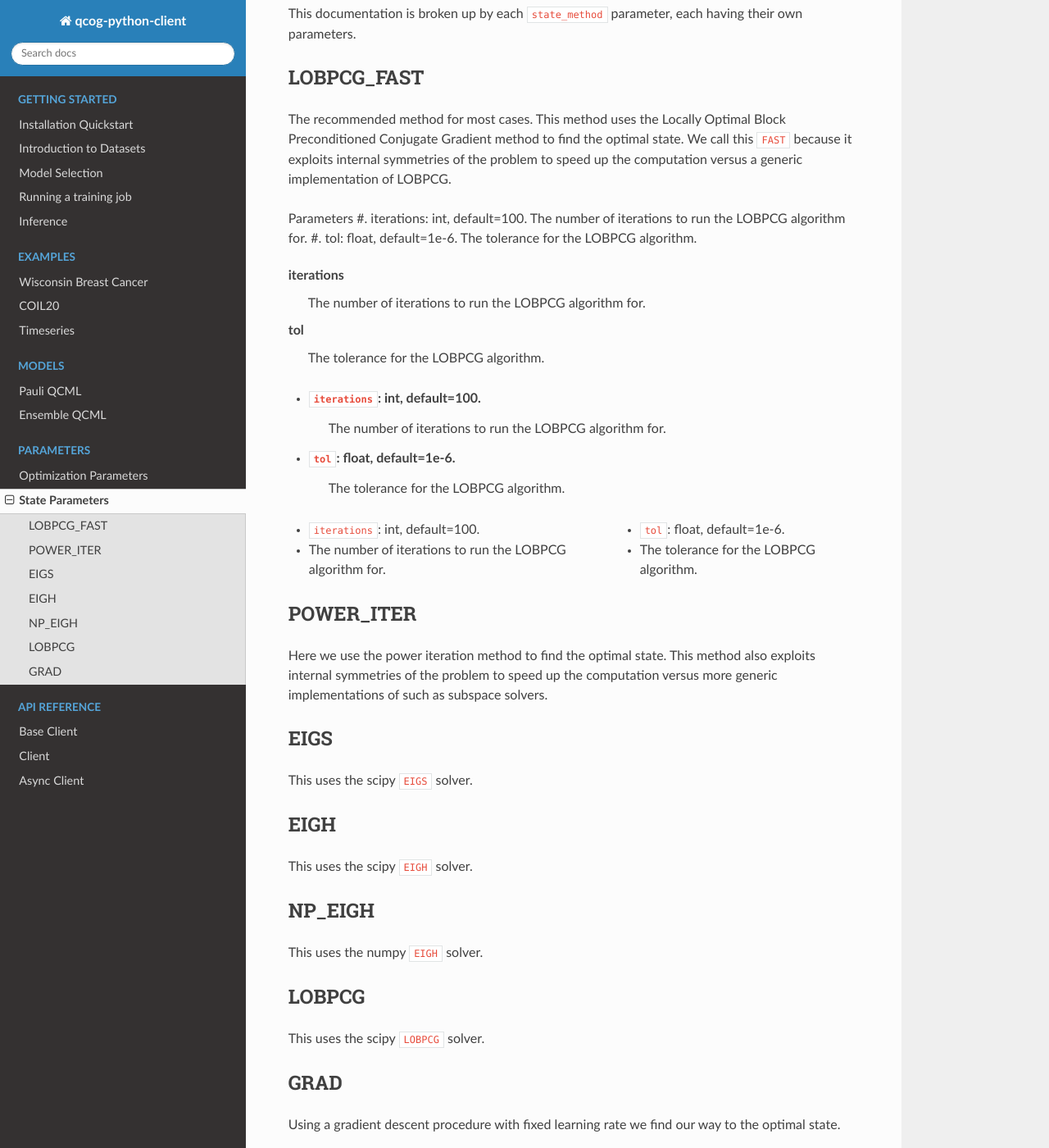
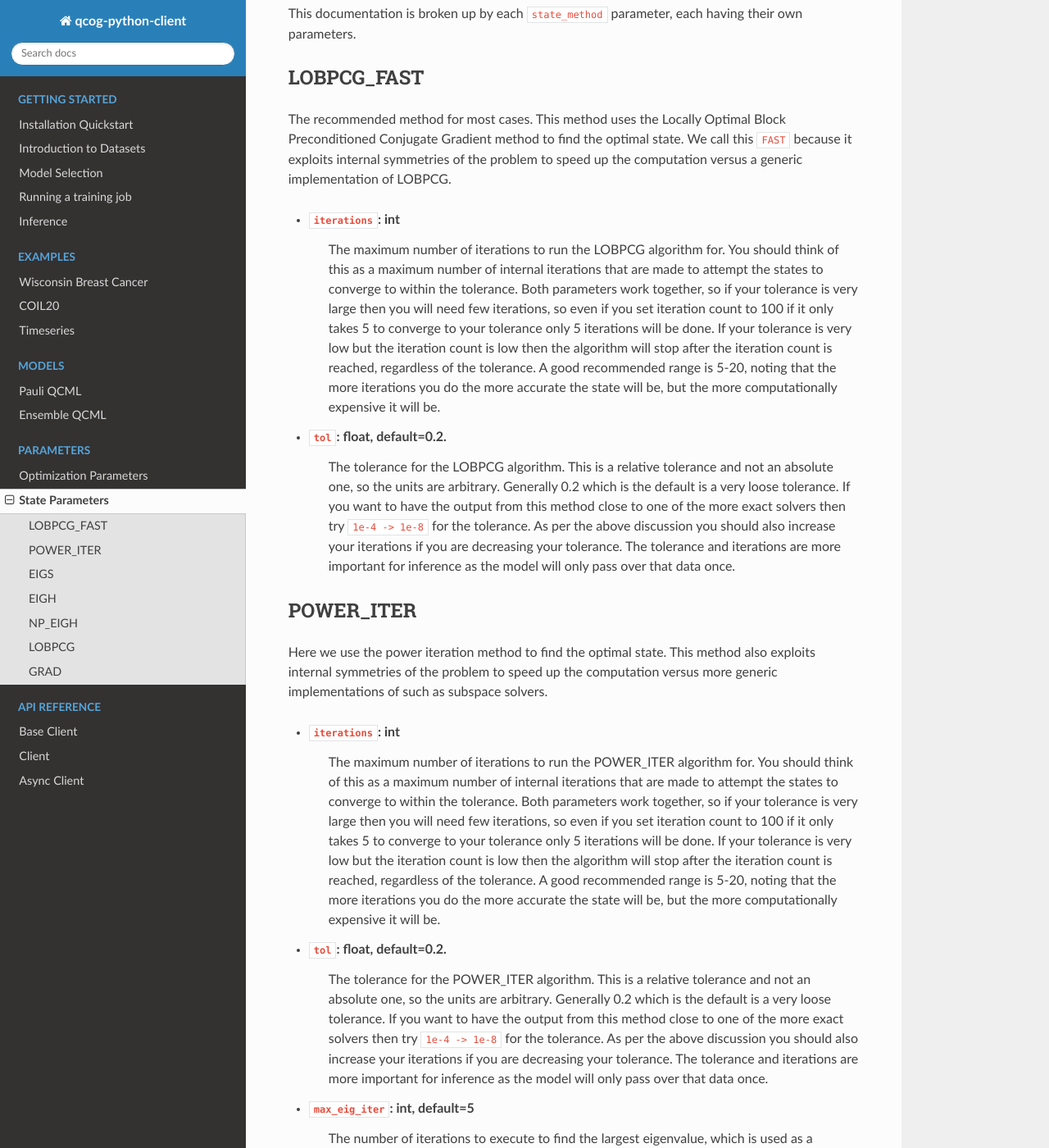
Before and after one commit to qognitive/qcog-python-client, a Sphinx documentation site: the page built from docs/parameters/state.rst, in a window 1280 px wide and 1400 px high, scrolled down 420 px. Shown: the whole window at 82% size. Built offline with Sphinx 7.4.7 and the Read the Docs theme 2.0.0, drawn with Linux system fonts in a browser that asks for light colours; some of the changed text lies outside the part shown.

Commit message:
state method read the docs

```diff
--- a/docs/parameters/state.rst
+++ b/docs/parameters/state.rst
@@ -14,33 +14,13 @@ LOBPCG_FAST
 
 The recommended method for most cases. This method uses the Locally Optimal Block Preconditioned Conjugate Gradient method to find the optimal state. We call this ``FAST`` because it exploits internal symmetries of the problem to speed up the computation versus a generic implementation of LOBPCG.
 
-Parameters
-#. iterations: int, default=100. The number of iterations to run the LOBPCG algorithm for.
-#. tol: float, default=1e-6. The tolerance for the LOBPCG algorithm.
-
-.. glossary::
-
-    iterations : int, default=100.
-        The number of iterations to run the LOBPCG algorithm for.
-
-    tol : float, default=1e-6.
-        The tolerance for the LOBPCG algorithm.
-
 .. hlist::
     :columns: 1
 
-    * ``iterations``: int, default=100.
-        The number of iterations to run the LOBPCG algorithm for.
-    * ``tol``: float, default=1e-6.
-        The tolerance for the LOBPCG algorithm.
-
-.. hlist::
-    :columns: 2
-
-    * ``iterations``: int, default=100.
-    * The number of iterations to run the LOBPCG algorithm for.
-    * ``tol``: float, default=1e-6.
-    * The tolerance for the LOBPCG algorithm.
+    * ``iterations``: int
+        The maximum number of iterations to run the LOBPCG algorithm for. You should think of this as a maximum number of internal iterations that are made to attempt the states to converge to within the tolerance. Both parameters work together, so if your tolerance is very large then you will need few iterations, so even if you set iteration count to 100 if it only takes 5 to converge to your tolerance only 5 iterations will be done. If your tolerance is very low but the iteration count is low then the algorithm will stop after the iteration count is reached, regardless of the tolerance. A good recommended range is 5-20, noting that the more iterations you do the more accurate the state will be, but the more computationally expensive it will be.
+    * ``tol``: float, default=0.2.
+        The tolerance for the LOBPCG algorithm. This is a relative tolerance and not an absolute one, so the units are arbitrary. Generally 0.2 which is the default is a very loose tolerance. If you want to have the output from this method close to one of the more exact solvers then try ``1e-4 -> 1e-8`` for the tolerance. As per the above discussion you should also increase your iterations if you are decreasing your tolerance. The tolerance and iterations are more important for inference as the model will only pass over that data once.
 
 
 POWER_ITER
@@ -48,28 +28,60 @@ POWER_ITER
 
 Here we use the power iteration method to find the optimal state. This method also exploits internal symmetries of the problem to speed up the computation versus more generic implementations of such as subspace solvers.
 
+.. hlist::
+    :columns: 1
+
+    * ``iterations``: int
+        The maximum number of iterations to run the POWER_ITER algorithm for. You should think of this as a maximum number of internal iterations that are made to attempt the states to converge to within the tolerance. Both parameters work together, so if your tolerance is very large then you will need few iterations, so even if you set iteration count to 100 if it only takes 5 to converge to your tolerance only 5 iterations will be done. If your tolerance is very low but the iteration count is low then the algorithm will stop after the iteration count is reached, regardless of the tolerance. A good recommended range is 5-20, noting that the more iterations you do the more accurate the state will be, but the more computationally expensive it will be.
+    * ``tol``: float, default=0.2.
+        The tolerance for the POWER_ITER algorithm. This is a relative tolerance and not an absolute one, so the units are arbitrary. Generally 0.2 which is the default is a very loose tolerance. If you want to have the output from this method close to one of the more exact solvers then try ``1e-4 -> 1e-8`` for the tolerance. As per the above discussion you should also increase your iterations if you are decreasing your tolerance. The tolerance and iterations are more important for inference as the model will only pass over that data once.
+    * ``max_eig_iter``: int, default=5
+        The number of iterations to execute to find the largest eigenvalue, which is used as a parameter in a spectral shift to find the smallest eigenvalue. 5 is generally a good default.
+
 EIGS
 ----
 
 This uses the scipy ``EIGS`` solver.
 
+.. hlist::
+    :columns: 1
+
+    * ``tol``: float, default=0.2.
+        The tolerance for the EIGS algorithm. This is a relative tolerance and not an absolute one, so the units are arbitrary. Generally 0.2 which is the default is a very loose tolerance. If you want to have the output from this method close to one of the more exact solvers then try ``1e-4 -> 1e-8`` for the tolerance. You can see more details about this method `here <https://docs.scipy.org/doc/scipy/reference/generated/scipy.sparse.linalg.eigs.html>`_. Only ``tol`` is supported as a parameter for this method.
+
 EIGH
 ----
 
-This uses the scipy ``EIGH`` solver.
+This uses the scipy ``EIGH`` solver. ``EIGH`` takes no parameters. You can see more details about this method `here <https://docs.scipy.org/doc/scipy/reference/generated/scipy.linalg.eigh.html#scipy.linalg.eigh>`_.
 
 NP_EIGH
 -------
 
-This uses the numpy ``EIGH`` solver.
+This uses the numpy ``EIGH`` solver. ``EIGH`` takes no parameters. You can see more details about this method `here <https://numpy.org/doc/stable/reference/generated/numpy.linalg.eigh.html>`_.
 
 LOBPCG
 ------
 
-This uses the scipy ``LOBPCG`` solver.
+This uses the scipy ``LOBPCG`` solver. You can see more details about this method `here <https://docs.scipy.org/doc/scipy/reference/generated/scipy.sparse.linalg.lobpcg.html>`_.
+
+.. hlist::
+    :columns: 1
+
+    * ``iterations``: int
+        You should think of this as a maximum number of internal iterations that are made to attempt the states to converge to within the tolerance. Both parameters work together, so if your tolerance is very large then you will need few iterations, so even if you set iteration count to 100 if it only takes 5 to converge to your tolerance only 5 iterations will be done. If your tolerance is very low but the iteration count is low then the algorithm will stop after the iteration count is reached, regardless of the tolerance. A good recommended range is 5-20, noting that the more iterations you do the more accurate the state will be, but the more computationally expensive it will be.
+    * ``tol``: float, default=0.2.
+        This is a relative tolerance and not an absolute one, so the units are arbitrary. Generally 0.2 which is the default is a very loose tolerance. If you want to have the output from this method close to one of the more exact solvers then try ``1e-4 -> 1e-8`` for the tolerance. As per the above discussion you should also increase your iterations if you are decreasing your tolerance. The tolerance and iterations are more important for inference as the model will only pass over that data once.
 
 
 GRAD
 ----
 
 Using a gradient descent procedure with fixed learning rate we find our way to the optimal state.
+
+.. hlist::
+    :columns: 1
+
+    * ``iterations``: int
+        This is how many gradient descent steps will be made before considering the state to have converged. Having more iterations and a lower learning rate corresponds to a better path through the energy landscape. So if you were to take 10 steps at ``1e-3`` learning rate that is more accurate, as we recompute our gradient 10 times, than a single step of ``1e-2`` learning rate. The recommended range is 3-10.
+    * ``learning_rate``: float
+        The learning rate for the gradient descent algorithm. This is fixed and does not decay during optimization. Recommended values are around ``1e-3``.
```
